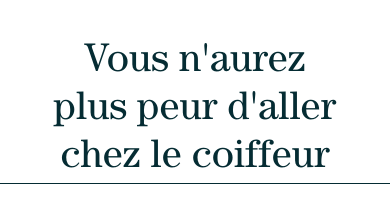
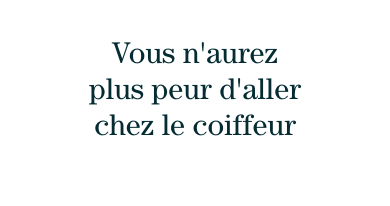
Before and after one commit to TracyZUMBU/diokaLanding, a website: page index.html in a window 390 px wide. Shown: the part 585-791 px from the top of the page. Drawn offline with Linux system fonts and the light colour scheme.

```diff
--- a/sass/abstracts/_variables.scss
+++ b/sass/abstracts/_variables.scss
@@ -23,7 +23,7 @@
 
 //font-size
 $size-huge:8rem;//76pt
-$size-big:4rem; //36pt
+$size-big:3rem; //36pt
 $size-inter:2.5rem;
 $size-medium:1.9rem; //24pt
 $size-small: 1.8rem; //20pt
--- a/sass/components/_heading.scss
+++ b/sass/components/_heading.scss
@@ -24,7 +24,7 @@
         &--1{
 
             padding-top:4rem;
-            //padding-bottom: 11rem;
+            padding-bottom: 6rem;
         }
 
         &--2{
--- a/sass/layout/_section-bg.scss
+++ b/sass/layout/_section-bg.scss
@@ -26,7 +26,7 @@
 
         &__img{
                 &--girlhair{
-                        height: 31rem;
+                        height: 25rem;
                         position: absolute;
                         top: 100%;
                         left: 50%;
```
Also changed, not shown: css/style.css.
